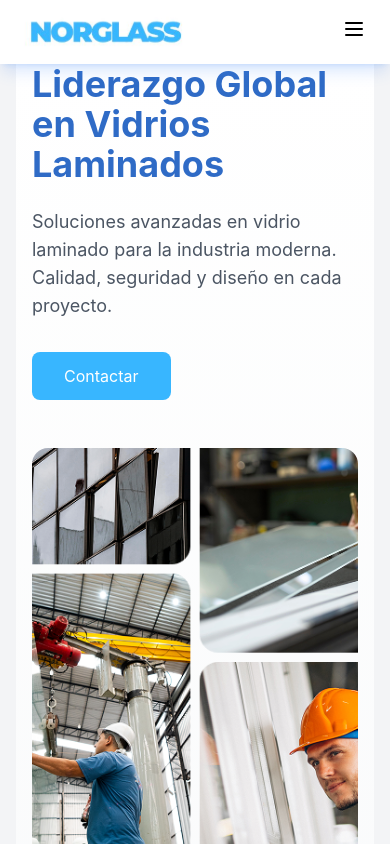
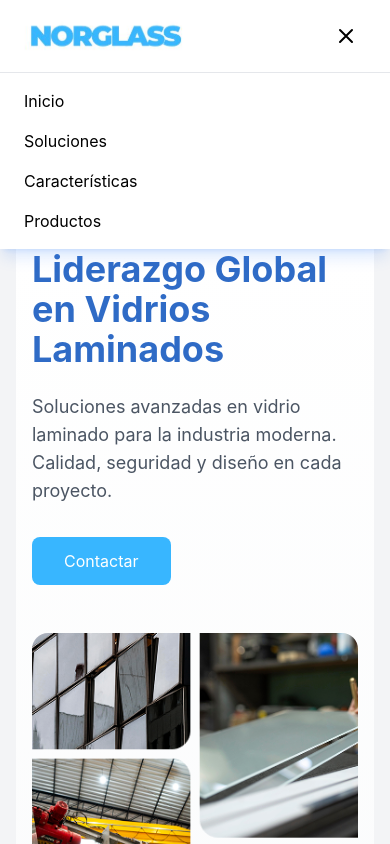
Before and after one commit to Pir4te64/NORGLASSWEBSIE, a React (Vite) app: page / in a window 390 px wide. Both pictures are taken after a click on the button 354 px from the left and 29 px from the top of the page. Shown: the top 844 px of the page. Built offline with nearby package versions, Linux system fonts and the light colour scheme.

Commit message:
Implement mobile menu functionality in Navbar component. Added state management for menu visibility and updated button behavior to toggle the menu. Enhanced user experience by closing the menu upon link selection.

```diff
--- a/src/components/Navbar/Navbar.jsx
+++ b/src/components/Navbar/Navbar.jsx
@@ -1,12 +1,15 @@
-import React from "react";
+import React, { useState } from "react";
 import ContactButton from "../ContactButton/ContactButton.jsx";
 
 export default function Navbar() {
+  const [isMenuOpen, setIsMenuOpen] = useState(false);
+
   const scrollTo = (id) => (e) => {
     e.preventDefault();
     const el = document.getElementById(id);
     if (el) {
       el.scrollIntoView({ behavior: "smooth", block: "start" });
+      setIsMenuOpen(false); // Close menu after clicking a link
     }
   };
 
@@ -57,25 +60,79 @@ export default function Navbar() {
         <div className="ml-auto flex items-center">
           <ContactButton />
           <div className="md:hidden">
-            {/* Aquí podrías añadir lógica para menú móvil */}
-            <button aria-label="Abrir menú">
+            <button
+              onClick={() => setIsMenuOpen(!isMenuOpen)}
+              aria-label={isMenuOpen ? "Cerrar menú" : "Abrir menú"}
+              className="p-2"
+            >
               <svg
                 className="w-6 h-6"
                 fill="none"
                 stroke="currentColor"
                 viewBox="0 0 24 24"
               >
+                {isMenuOpen ? (
+                  <path
+                    strokeLinecap="round"
+                    strokeLinejoin="round"
+                    strokeWidth="2"
+                    d="M6 18L18 6M6 6l12 12"
+                  />
+                ) : (
                   <path
                     strokeLinecap="round"
                     strokeLinejoin="round"
                     strokeWidth="2"
                     d="M4 6h16M4 12h16M4 18h16"
                   />
+                )}
               </svg>
             </button>
           </div>
         </div>
       </div>
+
+      {/* Mobile Menu */}
+      <div className={`md:hidden ${isMenuOpen ? 'block' : 'hidden'} bg-white border-t`}>
+        <ul className="px-6 py-4 space-y-4">
+          <li>
+            <a
+              href="#inicio"
+              onClick={scrollTo("inicio")}
+              className="block hover:text-primary transition"
+            >
+              Inicio
+            </a>
+          </li>
+          <li>
+            <a
+              href="#soluciones"
+              onClick={scrollTo("soluciones")}
+              className="block hover:text-primary transition"
+            >
+              Soluciones
+            </a>
+          </li>
+          <li>
+            <a
+              href="#caracteristicas"
+              onClick={scrollTo("caracteristicas")}
+              className="block hover:text-primary transition"
+            >
+              Características
+            </a>
+          </li>
+          <li>
+            <a
+              href="#tecnologia"
+              onClick={scrollTo("tecnologia")}
+              className="block hover:text-primary transition"
+            >
+              Productos
+            </a>
+          </li>
+        </ul>
+      </div>
     </nav>
   );
 }
```
Lines whose indentation alone changed are shown as unchanged.
